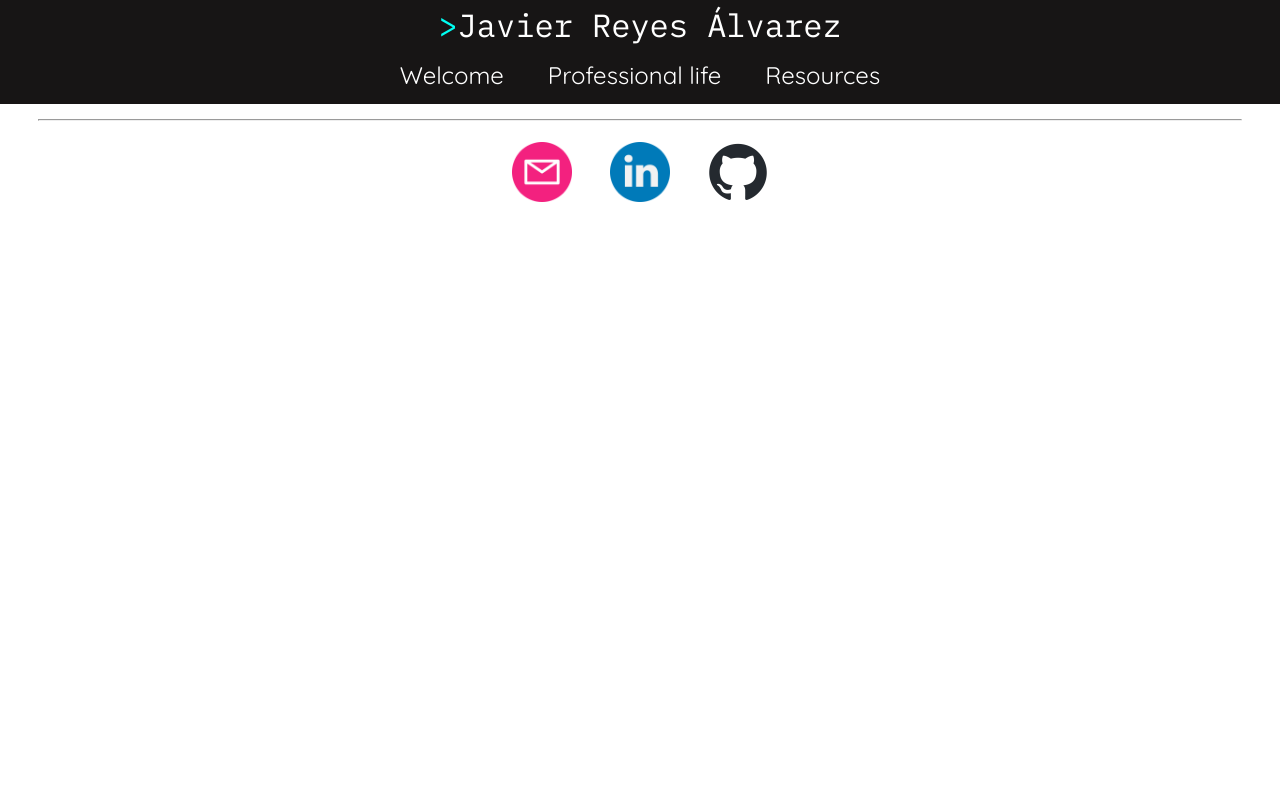
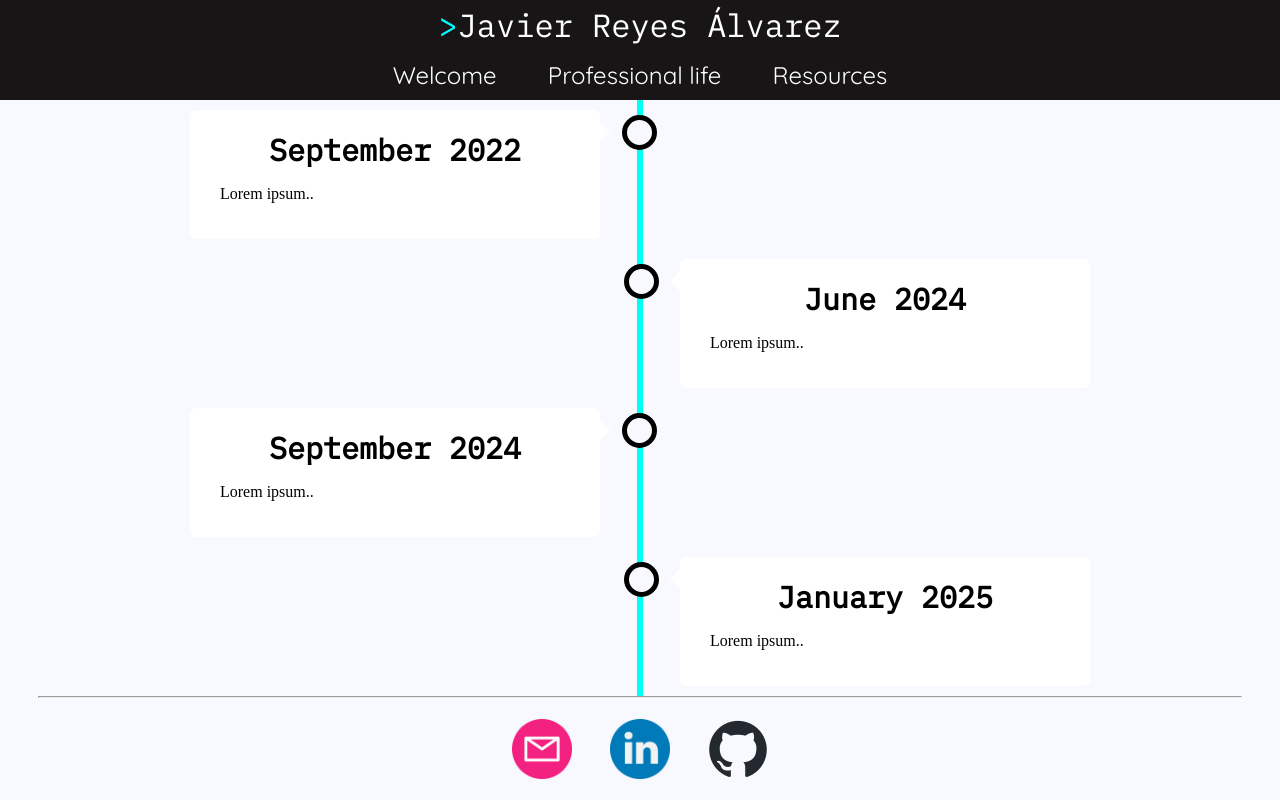
Before and after one commit to JavierReyesDev/JavierReyesWeb, a plain HTML site: page professional-life.html in a window 1280 px wide. Drawn offline with Linux system fonts and the light colour scheme.

Commit message:
Create timeline basics

```diff
--- a/css/styles.css
+++ b/css/styles.css
@@ -3,28 +3,32 @@
 
 body {
     margin: 0;
-    background-color: #ffffff;
+    background-color: ghostwhite;
     background-size: cover;
     background-repeat: no-repeat;
     background-position: center;
 }
 
+/*  #id */
+
+/*  .class  */
+
 .main_div {
-    margin-bottom: 15px;
     margin-left: 100px;
     margin-right: 100px;
-    background-color: rgba(255, 255, 255);
+}
+
+.timeline_div {
+    margin-left: 150px;
+    margin-right: 150px;
 }
 
 
-#logo {
-    margin: 0px;
+h1#logo {
     font-family: IBM Plex Mono;
-    color: #ffffff;
-    background-color: #171515;
+    color: white;
     font-weight: normal;
-    margin-bottom: 0px;
-
+    margin: 0;
 }
 
 #div2 {
@@ -35,9 +39,8 @@ body {
 
 #div3 {
     align-self: center;
-    background-color: rgba(255, 255, 255);
     text-decoration: none;
-    color: #171515;
+    color: black;
     padding: 1%;
     display: flex;
     justify-content: center;
@@ -58,30 +61,38 @@ body {
     align-items: center;
 }
 
-.nav_menu,
-#logo_menu {
-    display: inline-flexbox;
-    /* flex-direction: row; */
+.nav_menu {
     text-align: center;
     line-height: 50px;
     background-color: #171515;
+    display: flex;
+    justify-content: center;
+    align-items: center;
+    margin: auto;
+}
+
+.logo_menu {
+    text-align: center;
+    line-height: 50px;
+    background-color: #171515;
+    margin: 0;
 }
 
 .header_menu {
-    color: rgba(255, 255, 255);
+    color: white;
     font-family: Quicksand;
     font-size: x-large;
+    font-weight: no;
     text-decoration: none;
-    margin: 20px;
+    margin: 0px;
+    margin-left: 2%;
+    margin-right: 2%;
     background-color: #171515;
     text-align: center;
 }
 
 .header_menu:hover {
-    color: rgba(0, 255, 242);
-    transform: scale(1.5);
-    transition-property: transform;
-    transition-duration: 0.3s;
+    color: aqua;
 }
 
 .anchor_footer {
@@ -110,6 +121,13 @@ body {
     margin-bottom: 5px;
 }
 
+.h2_timeline {
+    font-family: IBM Plex Mono;
+    text-align: center;
+    font-size: 30px;
+    margin: 0;
+}
+
 .h3_base {
     font-family: IBM Plex Mono;
     font-size: 30px;
@@ -118,7 +136,6 @@ body {
 }
 
 .technologies {
-    background-color: rgba(255, 255, 255);
     font-family: IBM Plex Mono;
     display: block;
     color: #171515;
@@ -134,4 +151,143 @@ body {
 .hr_footer {
     margin-left: 3%;
     margin-right: 3%;
+    margin-top: 0;
 }
+
+
+
+
+
+
+/*Timeline*/
+* {
+    box-sizing: border-box;
+}
+
+
+/* The actual timeline (the vertical ruler) */
+.timeline {
+    position: relative;
+    max-width: 1200px;
+    margin: 0 auto;
+}
+
+/* The actual timeline (the vertical ruler) */
+.timeline::after {
+    content: '';
+    position: absolute;
+    width: 6px;
+    background-color: rgb(0, 255, 242);
+    top: 0;
+    bottom: 0;
+    left: 50%;
+    margin-left: -3px;
+}
+
+/* Container around content */
+.container {
+    padding: 10px 40px;
+    position: relative;
+    background-color: inherit;
+    width: 50%;
+}
+
+/* The circles on the timeline */
+.container::after {
+    content: '';
+    position: absolute;
+    width: 25px;
+    height: 25px;
+    right: -17px;
+    background-color: ghostwhite;
+    border: 5px solid rgb(0, 0, 0);
+    top: 15px;
+    border-radius: 50%;
+    z-index: 1;
+}
+
+/* Place the container to the left */
+.left {
+    left: 0;
+}
+
+/* Place the container to the right */
+.right {
+    left: 50%;
+}
+
+/* Add arrows to the left container (pointing right) */
+.left::before {
+    content: " ";
+    height: 0;
+    position: absolute;
+    top: 22px;
+    width: 0;
+    z-index: 1;
+    right: 30px;
+    border: medium solid white;
+    border-width: 10px 0 10px 10px;
+    border-color: transparent transparent transparent white;
+}
+
+/* Add arrows to the right container (pointing left) */
+.right::before {
+    content: " ";
+    height: 0;
+    position: absolute;
+    top: 22px;
+    width: 0;
+    z-index: 1;
+    left: 30px;
+    border: medium solid white;
+    border-width: 10px 10px 10px 0;
+    border-color: transparent white transparent transparent;
+}
+
+/* Fix the circle for containers on the right side */
+.right::after {
+    left: -16px;
+}
+
+/* The actual content */
+.content {
+    padding: 20px 30px;
+    background-color: white;
+    position: relative;
+    border-radius: 6px;
+}
+
+/* Media queries - Responsive timeline on screens less than 600px wide */
+@media screen and (max-width: 600px) {
+
+    /* Place the timelime to the left */
+    .timeline::after {
+        left: 31px;
+    }
+
+    /* Full-width containers */
+    .container {
+        width: 100%;
+        padding-left: 70px;
+        padding-right: 25px;
+    }
+
+    /* Make sure that all arrows are pointing leftwards */
+    .container::before {
+        left: 60px;
+        border: medium solid white;
+        border-width: 10px 10px 10px 0;
+        border-color: transparent white transparent transparent;
+    }
+
+    /* Make sure all circles are at the same spot */
+    .left::after,
+    .right::after {
+        left: 15px;
+    }
+
+    /* Make all right containers behave like the left ones */
+    .right {
+        left: 0%;
+    }
+}
--- a/professional-life.html
+++ b/professional-life.html
@@ -10,8 +10,8 @@
 
 <body>
     <header id="div1">
-        <div id="logo_menu">
-            <h1 id="logo"><span style="color:rgba(0, 255, 242);">></span>Javier Reyes Álvarez</h1>
+        <div class="logo_menu">
+            <h1 id="logo"><span style="color:aqua;">></span>Javier Reyes Álvarez</h1>
         </div>
         <nav class="nav_menu">
             <a class="header_menu" href="index.html">Welcome</a>
@@ -19,8 +19,32 @@
             <a class="header_menu" href="resources.html">Resources</a>
         </nav>
     </header>
-    <section class="main_div">
-        <div id="div2">
+    <section class="timeline_div">
+        <div class="timeline">
+            <div class="container left">
+                <div class="content">
+                    <h2 class="h2_timeline">September 2022</h2>
+                    <p>Lorem ipsum..</p>
+                </div>
+            </div>
+            <div class="container right">
+                <div class="content">
+                    <h2 class="h2_timeline">June 2024</h2>
+                    <p>Lorem ipsum..</p>
+                </div>
+            </div>
+            <div class="container left">
+                <div class="content">
+                    <h2 class="h2_timeline">September 2024</h2>
+                    <p>Lorem ipsum..</p>
+                </div>
+            </div>
+            <div class="container right">
+                <div class="content">
+                    <h2 class="h2_timeline">January 2025</h2>
+                    <p>Lorem ipsum..</p>
+                </div>
+            </div>
         </div>
     </section>
     <hr class="hr_footer">
```
Also changed, not shown: index.html (+2 -4 lines), resources.html (+2 -4 lines).
